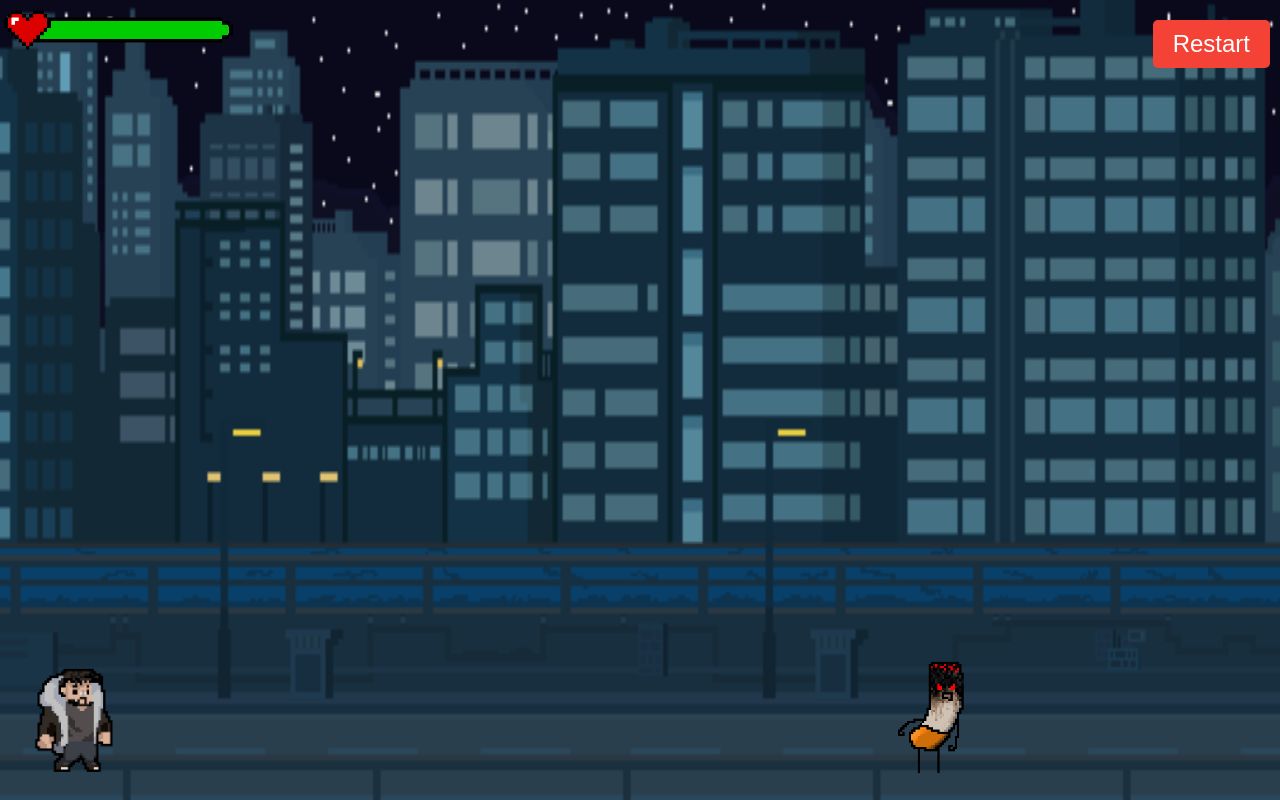
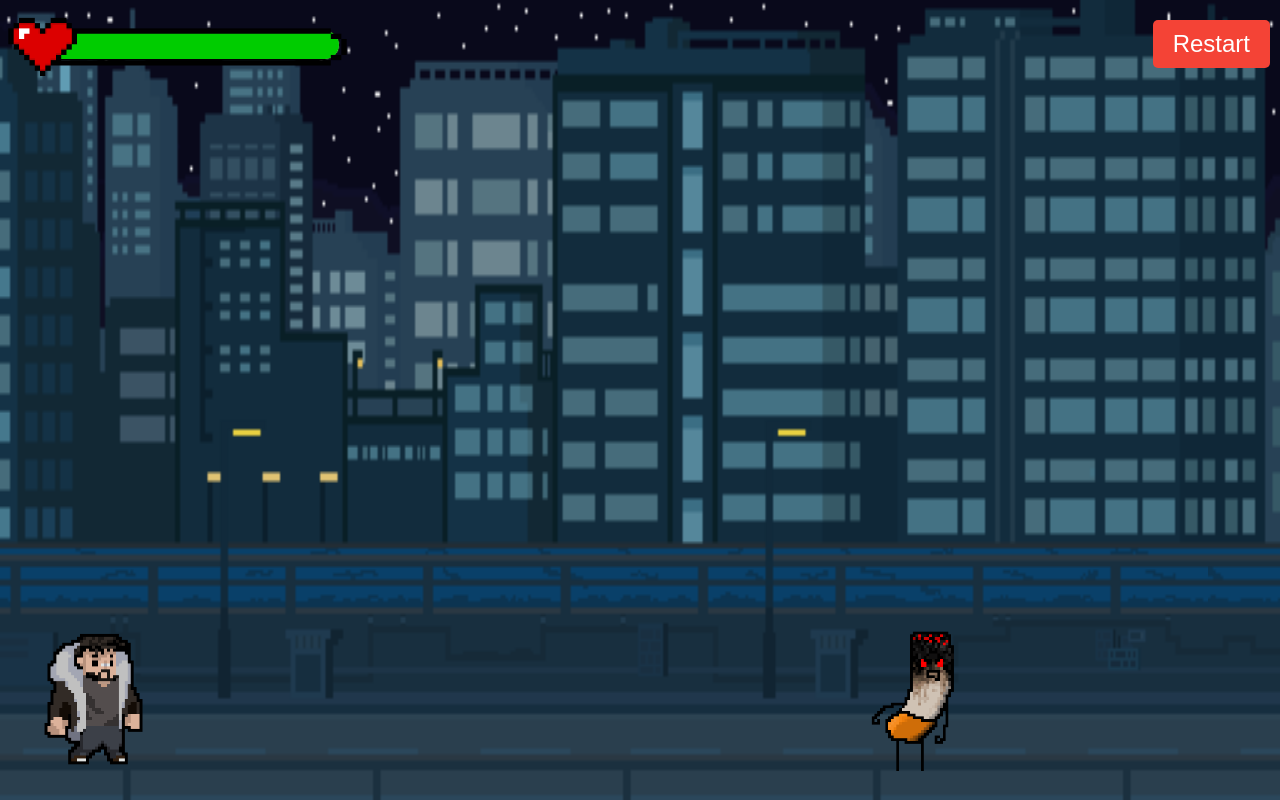
Before and after one commit to JoseHenriquePatrocinio/ProjetoMonitoria-game, a plain HTML site: page index.html in a window 1280 px wide. Both pictures are taken after a click on the button "Restart". Drawn offline with Linux system fonts and the light colour scheme; some packages are replaced by stand-ins of ours; a script that the page names is missing.

Commit message:
#feat: proporção dos personagens

```diff
--- a/script.js
+++ b/script.js
@@ -168,7 +168,7 @@ function setMorteJorge(inimigoPosition, jorgePosition, ponte1Position, ponte2Pos
     jorge.style.bottom = `${jorgePosition}px`;
 
     jorge.src = "/imgs/dano/morto.gif";
-    jorge.style.width = "150px";
+    jorge.style.width = "190px";
     jorge.style.marginLeft = "10px";
 }
 
--- a/style.css
+++ b/style.css
@@ -60,7 +60,7 @@
 }
 
 .jorge {
-    width: 150px;
+    width: 190px;
     position: absolute;
     bottom: 0;
 }
@@ -72,7 +72,7 @@
     right: 0%;
     position: absolute;
     bottom: 18px;
-    width: 140px;
+    width: 175px;
     animation: inimigo-animation 2s infinite linear;
 }
 
@@ -96,35 +96,36 @@
 }
 
 .vida {
-    width: 200px;
-    height: 20px;
+    width: 300px;
+    height: 30px;
     background-color: #ddd;
     border: 1px solid #000;
     position: relative;
-    top: 20px;
-    left: 30px;
-    border-radius: 10px;
-  }
+    top: 30px;
+    left: 40px;
+    border-radius: 15px;
+}
 
-  .vida-atual {
+.vida-atual {
     height: 100%;
     width: 100%;
     background-color: #00cc00;
     transition: width 0.5s ease-in-out;
-    border-radius: 10px;
-  }
+    border-radius: 15px;
+}
 
-  .hide {
+.hide {
     display: none;
 }
 
-  .coracao {
+.coracao {
     position: absolute;
-    top: -32px;
-    left: -35px;
-    width: 250px;
+    top: -45px;
+    left: -45px;
+    width: 370px;
     z-index: 1000;
 }
+
 
 @media screen and (max-width: 600px) {
     .jorge {
```
